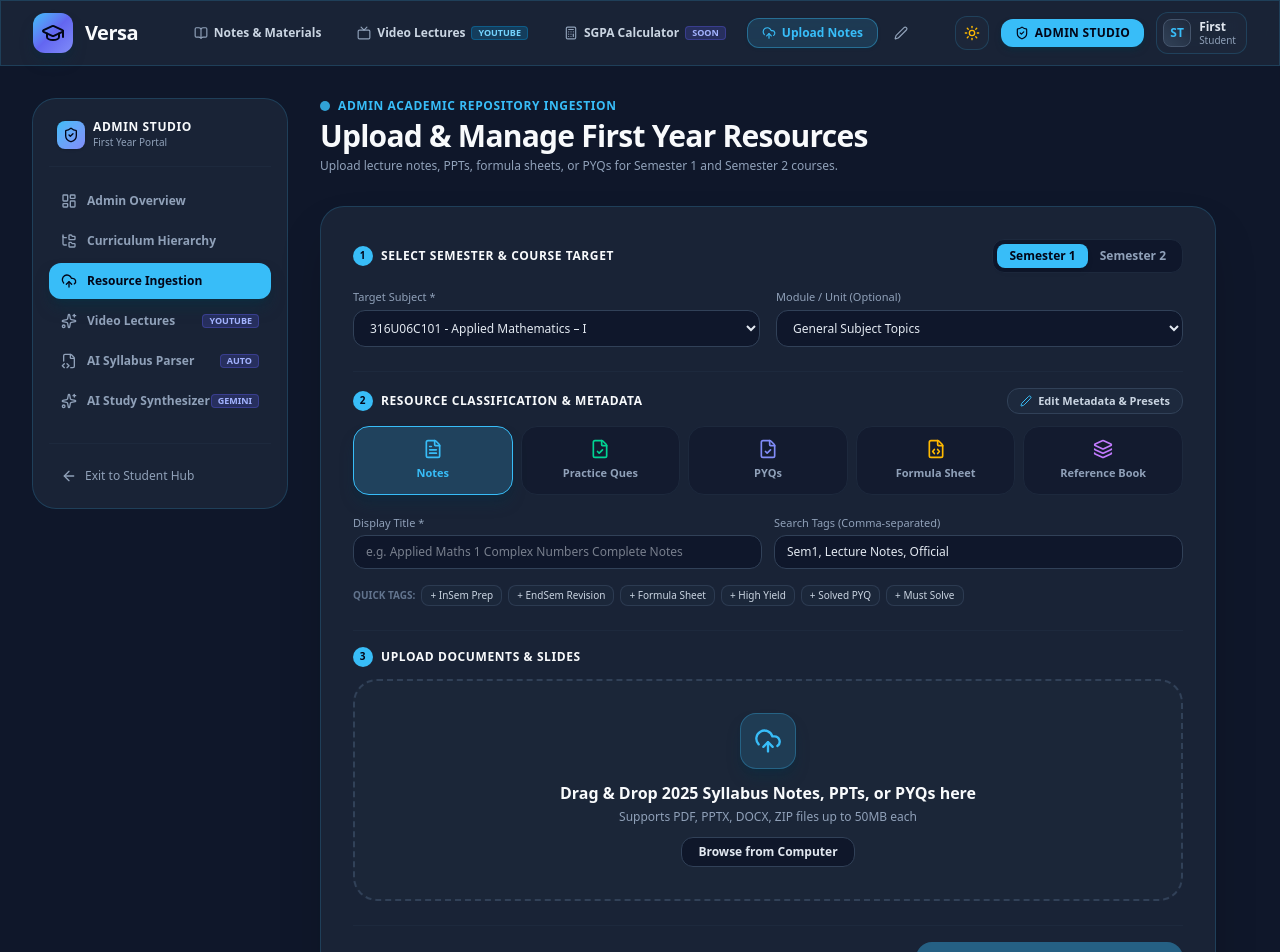
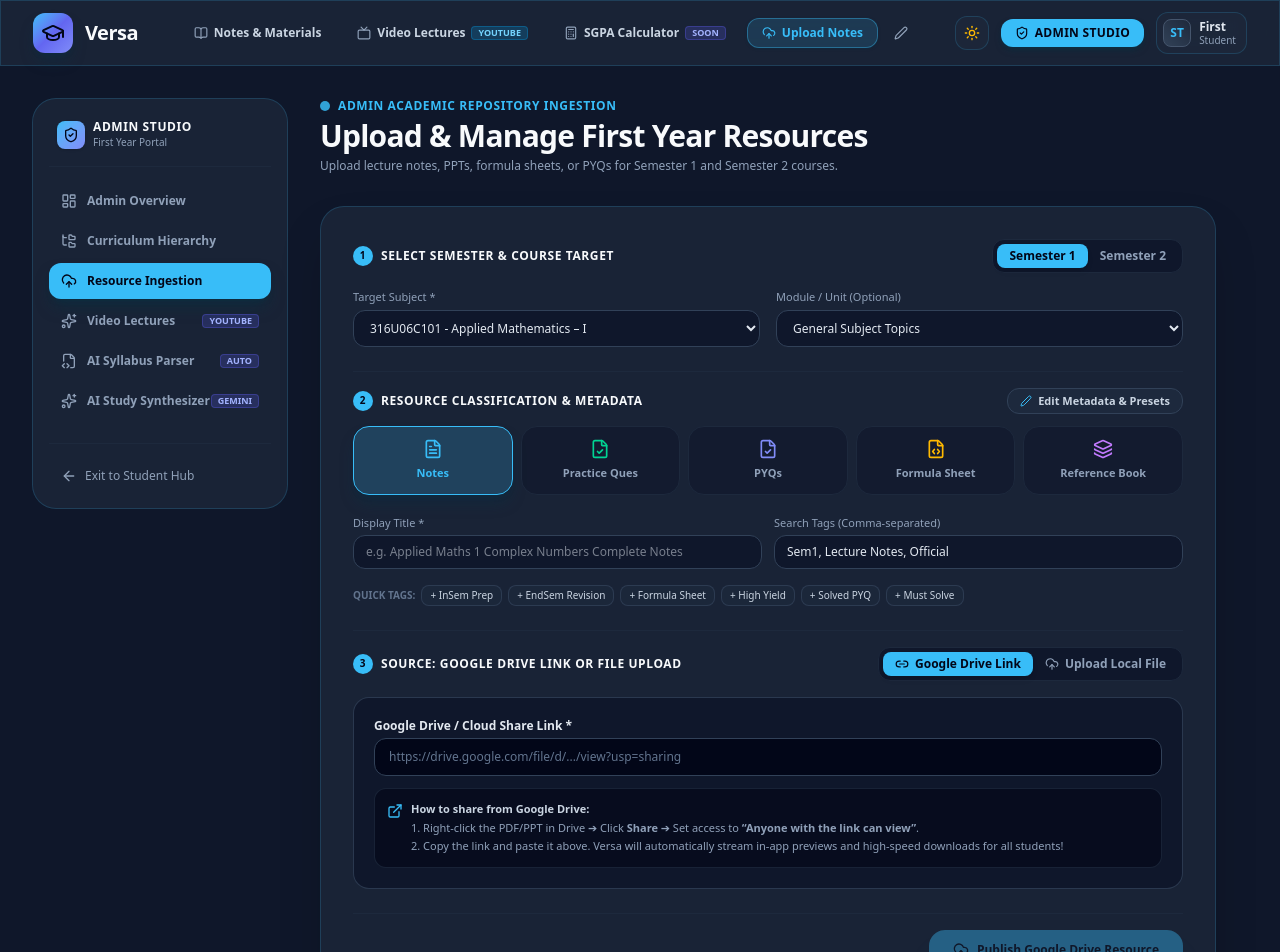
Before and after one commit to rajsheth0404-hash/versa, a Next.js app: page /admin/upload in a window 1280 px wide. Shown: the top 952 px of the page. Built offline with nearby package versions, Linux system fonts and the light colour scheme.

Commit message:
feat(resources): add Google Drive integration for admin upload and embedded document preview

```diff
--- a/src/app/admin/upload/page.tsx
+++ b/src/app/admin/upload/page.tsx
@@ -16,6 +16,9 @@ import {
   Edit2,
   Settings2,
   X,
+  Link2,
+  ExternalLink,
+  FolderPlus,
 } from 'lucide-react';
 import confetti from 'canvas-confetti';
 
@@ -23,6 +26,10 @@ export default function AdminUploadPage() {
   const [subjects, setSubjects] = useState<Subject[]>([]);
   const [modules, setModules] = useState<Module[]>([]);
   const [resources, setResources] = useState<AcademicResource[]>([]);
+
+  // Ingestion Mode: Google Drive link vs Direct File Upload
+  const [uploadMode, setUploadMode] = useState<'drive' | 'file'>('drive');
+  const [driveLinkInput, setDriveLinkInput] = useState('');
 
   const [selectedSemester, setSelectedSemester] = useState<1 | 2>(1);
   const [selectedSubjectId, setSelectedSubjectId] = useState<string>('');
@@ -105,7 +112,7 @@ export default function AdminUploadPage() {
 
   const handlePublish = async (e: React.FormEvent) => {
     e.preventDefault();
-    if (selectedFiles.length === 0 || !selectedSubjectId || !resourceTitle) return;
+    if (!selectedSubjectId || !resourceTitle) return;
 
     setIsPublishing(true);
 
@@ -115,6 +122,47 @@ export default function AdminUploadPage() {
       .filter(Boolean);
 
     try {
+      if (uploadMode === 'drive') {
+        if (!driveLinkInput.trim()) {
+          alert('Please enter a valid Google Drive or document link.');
+          setIsPublishing(false);
+          return;
+        }
+
+        HubStore.addResource({
+          subjectId: selectedSubjectId,
+          moduleId: selectedModuleId || undefined,
+          title: resourceTitle,
+          type: resourceType,
+          filePath: driveLinkInput.trim(),
+          fileName: `${resourceTitle.replace(/[^a-zA-Z0-9_-]/g, '_')}.pdf`,
+          fileSizeBytes: 2500000,
+          fileMime: 'application/pdf',
+          academicYear: academicYear,
+          scheme: 'REV_2025',
+          uploaderName: uploaderName,
+          isVerified: isVerifiedResource,
+          tags: tagsArray.length > 0 ? tagsArray : ['First Year', `Sem${selectedSemester}`, 'Google Drive'],
+        });
+
+        setIsPublishing(false);
+        setPublishedCount(1);
+        setDriveLinkInput('');
+        setResourceTitle('');
+
+        confetti({
+          particleCount: 80,
+          spread: 70,
+          origin: { y: 0.6 },
+          colors: ['#38BDF8', '#818CF8', '#10B981'],
+        });
+      } else {
+        if (selectedFiles.length === 0) {
+          alert('Please select or drop at least one file.');
+          setIsPublishing(false);
+          return;
+        }
+
         for (let index = 0; index < selectedFiles.length; index++) {
           const file = selectedFiles[index];
 
@@ -134,7 +182,7 @@ export default function AdminUploadPage() {
             tags: tagsArray.length > 0 ? tagsArray : ['First Year', `Sem${selectedSemester}`],
           });
 
-        // Store exact file blob in IndexedDB for 100% fidelity downloads without localStorage quota limits
+          // Store exact file blob in IndexedDB for fidelity downloads
           await storeUploadedFile(newRes.id, file);
         }
 
@@ -149,6 +197,7 @@ export default function AdminUploadPage() {
           origin: { y: 0.6 },
           colors: ['#38BDF8', '#818CF8', '#10B981'],
         });
+      }
     } catch (err) {
       console.error('Failed to upload resources:', err);
       setIsPublishing(false);
@@ -362,21 +411,81 @@ export default function AdminUploadPage() {
           </div>
         </div>
 
-        {/* Step 3: Multi-File Dropzone */}
-        <div className="space-y-3 pt-4 border-t border-slate-800">
+        {/* Step 3: Ingestion Source (Google Drive / File) */}
+        <div className="space-y-4 pt-4 border-t border-slate-800">
+          <div className="flex items-center justify-between flex-wrap gap-2">
             <h3 className="text-xs font-bold text-[#F8FAFC] uppercase tracking-wider flex items-center space-x-2">
               <span className="w-5 h-5 rounded-full bg-[#38BDF8] text-slate-950 font-bold flex items-center justify-center text-[10px]">3</span>
-            <span>Upload Documents & Slides</span>
+              <span>Source: Google Drive Link or File Upload</span>
             </h3>
 
+            {/* Mode Switcher Tabs */}
+            <div className="flex bg-slate-900 p-1 rounded-xl border border-slate-800">
+              <button
+                type="button"
+                onClick={() => setUploadMode('drive')}
+                className={`flex items-center space-x-1.5 px-3 py-1 rounded-lg text-xs font-semibold transition ${
+                  uploadMode === 'drive'
+                    ? 'bg-[#38BDF8] text-slate-950 font-bold shadow-md'
+                    : 'text-slate-400 hover:text-white'
+                }`}
+              >
+                <Link2 className="w-3.5 h-3.5" />
+                <span>Google Drive Link</span>
+              </button>
+              <button
+                type="button"
+                onClick={() => setUploadMode('file')}
+                className={`flex items-center space-x-1.5 px-3 py-1 rounded-lg text-xs font-semibold transition ${
+                  uploadMode === 'file'
+                    ? 'bg-[#38BDF8] text-slate-950 font-bold shadow-md'
+                    : 'text-slate-400 hover:text-white'
+                }`}
+              >
+                <UploadCloud className="w-3.5 h-3.5" />
+                <span>Upload Local File</span>
+              </button>
+            </div>
+          </div>
+
+          {uploadMode === 'drive' ? (
+            <div className="p-5 rounded-2xl bg-slate-900/90 border border-slate-700/80 space-y-3">
+              <div>
+                <label className="text-xs font-semibold text-slate-200 block mb-1">
+                  Google Drive / Cloud Share Link *
+                </label>
+                <input
+                  type="url"
+                  placeholder="https://drive.google.com/file/d/.../view?usp=sharing"
+                  value={driveLinkInput}
+                  onChange={(e) => setDriveLinkInput(e.target.value)}
+                  className="w-full bg-slate-950 border border-slate-700 focus:border-[#38BDF8] rounded-xl px-3.5 py-2.5 text-xs text-white placeholder-slate-500 focus:outline-none transition"
+                />
+              </div>
+
+              <div className="flex items-start space-x-2 text-[11px] text-slate-400 bg-slate-950/60 p-3 rounded-xl border border-slate-800/80">
+                <ExternalLink className="w-4 h-4 text-[#38BDF8] shrink-0 mt-0.5" />
+                <div>
+                  <p className="font-semibold text-slate-300">How to share from Google Drive:</p>
+                  <p className="text-slate-400 mt-0.5">
+                    1. Right-click the PDF/PPT in Drive ➔ Click <strong>Share</strong> ➔ Set access to <strong>&ldquo;Anyone with the link can view&rdquo;</strong>.
+                  </p>
+                  <p className="text-slate-400 mt-0.5">
+                    2. Copy the link and paste it above. Versa will automatically stream in-app previews and high-speed downloads for all students!
+                  </p>
+                </div>
+              </div>
+            </div>
+          ) : (
             <FileDropzone onFilesSelected={handleFilesSelected} />
+          )}
         </div>
 
         {/* Submit */}
         <div className="pt-4 border-t border-slate-800 flex justify-end">
           <button
             type="submit"
-            disabled={isPublishing || selectedFiles.length === 0}
+            disabled={isPublishing || (uploadMode === 'drive' ? !driveLinkInput.trim() : selectedFiles.length === 0)}
             className="flex items-center space-x-2 px-6 py-3 rounded-2xl bg-[#38BDF8] hover:bg-[#0EA5E9] text-slate-950 font-bold text-xs shadow-xl shadow-cyan-950/50 transition disabled:opacity-40"
           >
             {isPublishing ? (
@@ -384,7 +493,11 @@ export default function AdminUploadPage() {
             ) : (
               <>
                 <UploadCloud className="w-4 h-4 text-slate-950" />
-                <span>Publish to Academic Hub ({selectedFiles.length} files)</span>
+                <span>
+                  {uploadMode === 'drive'
+                    ? 'Publish Google Drive Resource'
+                    : `Publish ${selectedFiles.length} Local File(s)`}
+                </span>
               </>
             )}
           </button>
--- a/src/components/ResourceCard.tsx
+++ b/src/components/ResourceCard.tsx
@@ -22,7 +22,7 @@ import {
   ChevronRight,
 } from 'lucide-react';
 import { HubStore } from '@/lib/store';
-import { downloadAcademicResource, getAcademicPdfBlob } from '@/lib/pdf-download';
+import { downloadAcademicResource, getAcademicPdfBlob, getGoogleDrivePreviewUrl } from '@/lib/pdf-download';
 
 interface ResourceCardProps {
   resource: AcademicResource;
@@ -95,11 +95,19 @@ export default function ResourceCard({
     return () => window.removeEventListener('keydown', handleKeyDown);
   }, [isPreviewOpen, safeIndex, resourceList]);
 
-  // Load PDF Blob URL for in-website live viewing when Look is clicked or next/prev navigated
+  // Load PDF Blob URL or Google Drive preview for in-website live viewing
   useEffect(() => {
     let activeBlobUrl: string | null = null;
     if (isPreviewOpen) {
       setIsLoadingPreview(true);
+
+      const drivePreview = getGoogleDrivePreviewUrl(activeResource.filePath);
+      if (drivePreview && (activeResource.filePath?.startsWith('http://') || activeResource.filePath?.startsWith('https://'))) {
+        setPdfPreviewUrl(drivePreview);
+        setIsLoadingPreview(false);
+        return;
+      }
+
       getAcademicPdfBlob(activeResource, subjectName, moduleName)
         .then((blob) => {
           activeBlobUrl = URL.createObjectURL(blob);
--- a/src/lib/pdf-download.ts
+++ b/src/lib/pdf-download.ts
@@ -97,6 +97,64 @@ export function generateAcademicPdfBlob(
 }
 
 /**
+ * Parses Google Drive, Google Docs, or direct URLs to provide an embeddable preview URL.
+ */
+export function getGoogleDrivePreviewUrl(url?: string): string | null {
+  if (!url) return null;
+  const trimmed = url.trim();
+
+  // 1. Google Drive File: https://drive.google.com/file/d/FILE_ID/view...
+  const fileMatch = trimmed.match(/\/file\/d\/([a-zA-Z0-9_-]+)/);
+  if (fileMatch && fileMatch[1]) {
+    return `https://drive.google.com/file/d/${fileMatch[1]}/preview`;
+  }
+
+  // 2. Google Drive open?id=FILE_ID
+  const idParamMatch = trimmed.match(/[?&]id=([a-zA-Z0-9_-]+)/);
+  if (idParamMatch && idParamMatch[1] && trimmed.includes('drive.google.com')) {
+    return `https://drive.google.com/file/d/${idParamMatch[1]}/preview`;
+  }
+
+  // 3. Google Drive Folder: https://drive.google.com/drive/folders/FOLDER_ID
+  const folderMatch = trimmed.match(/\/folders\/([a-zA-Z0-9_-]+)/);
+  if (folderMatch && folderMatch[1]) {
+    return `https://drive.google.com/embeddedfolderview?id=${folderMatch[1]}#grid`;
+  }
+
+  // 4. Google Docs / Slides / Sheets: https://docs.google.com/presentation/d/ID/edit
+  const docsMatch = trimmed.match(/docs\.google\.com\/(presentation|document|spreadsheets)\/d\/([a-zA-Z0-9_-]+)/);
+  if (docsMatch && docsMatch[2]) {
+    return `https://docs.google.com/${docsMatch[1]}/d/${docsMatch[2]}/preview`;
+  }
+
+  // 5. Standard https URL
+  if (trimmed.startsWith('http://') || trimmed.startsWith('https://')) {
+    return trimmed;
+  }
+
+  return null;
+}
+
+/**
+ * Parses Google Drive links to provide direct file download URLs.
+ */
+export function getGoogleDriveDownloadUrl(url?: string): string | null {
+  if (!url) return null;
+  const trimmed = url.trim();
+
+  const fileMatch = trimmed.match(/\/file\/d\/([a-zA-Z0-9_-]+)/) || trimmed.match(/[?&]id=([a-zA-Z0-9_-]+)/);
+  if (fileMatch && fileMatch[1] && trimmed.includes('drive.google.com')) {
+    return `https://drive.google.com/uc?export=download&id=${fileMatch[1]}`;
+  }
+
+  if (trimmed.startsWith('http://') || trimmed.startsWith('https://')) {
+    return trimmed;
+  }
+
+  return null;
+}
+
+/**
  * Resolves or generates the PDF Blob for any academic resource.
  * Works seamlessly for:
  * 1. User-uploaded files stored in IndexedDB (PDFs, docs).
@@ -149,16 +207,22 @@ export async function getAcademicPdfBlob(
 
 /**
  * Downloads an academic resource.
- * 1. Checks IndexedDB for the exact file uploaded by the user.
- * 2. Checks if the resource has a real Data URL (Base64).
- * 3. Attempts to fetch from public storage / URL if available.
- * 4. Falls back to generating a valid PDF if no file was uploaded.
+ * 1. Checks for Google Drive / External URL.
+ * 2. Checks IndexedDB for the exact file uploaded by the user.
+ * 3. Falls back to generating a valid PDF if no file was uploaded.
  */
 export async function downloadAcademicResource(
   resource: AcademicResource,
   subjectName?: string,
   moduleName?: string
 ): Promise<void> {
+  // Handle Google Drive or external web link
+  if (resource.filePath && (resource.filePath.startsWith('http://') || resource.filePath.startsWith('https://'))) {
+    const downloadUrl = getGoogleDriveDownloadUrl(resource.filePath) || resource.filePath;
+    window.open(downloadUrl, '_blank', 'noopener,noreferrer');
+    return;
+  }
+
   const fileName = resource.fileName || `${resource.title.replace(/[^a-zA-Z0-9_-]/g, '_')}.pdf`;
   const blob = await getAcademicPdfBlob(resource, subjectName, moduleName);
   const blobUrl = URL.createObjectURL(blob);
```
Lines whose indentation alone changed are shown as unchanged.
